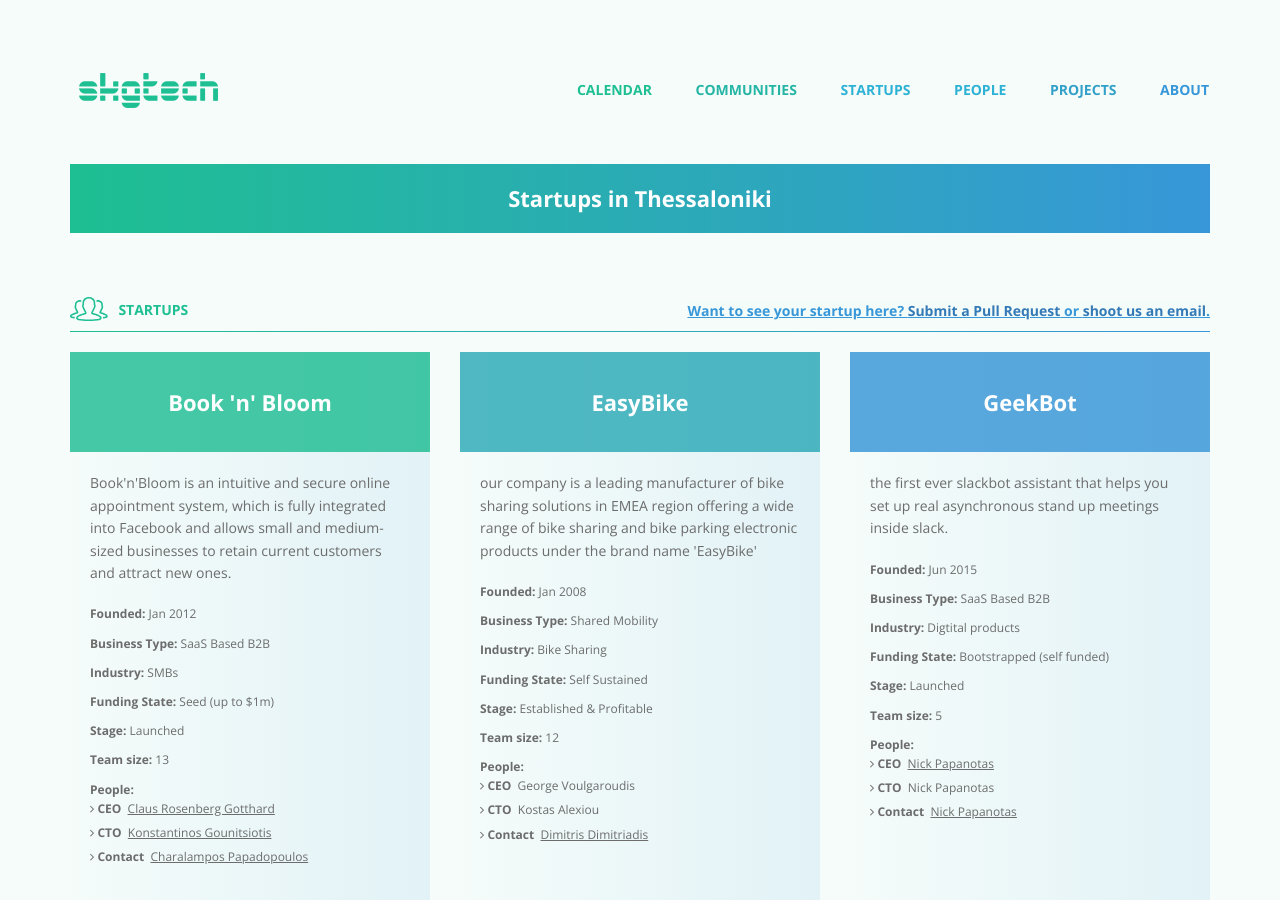
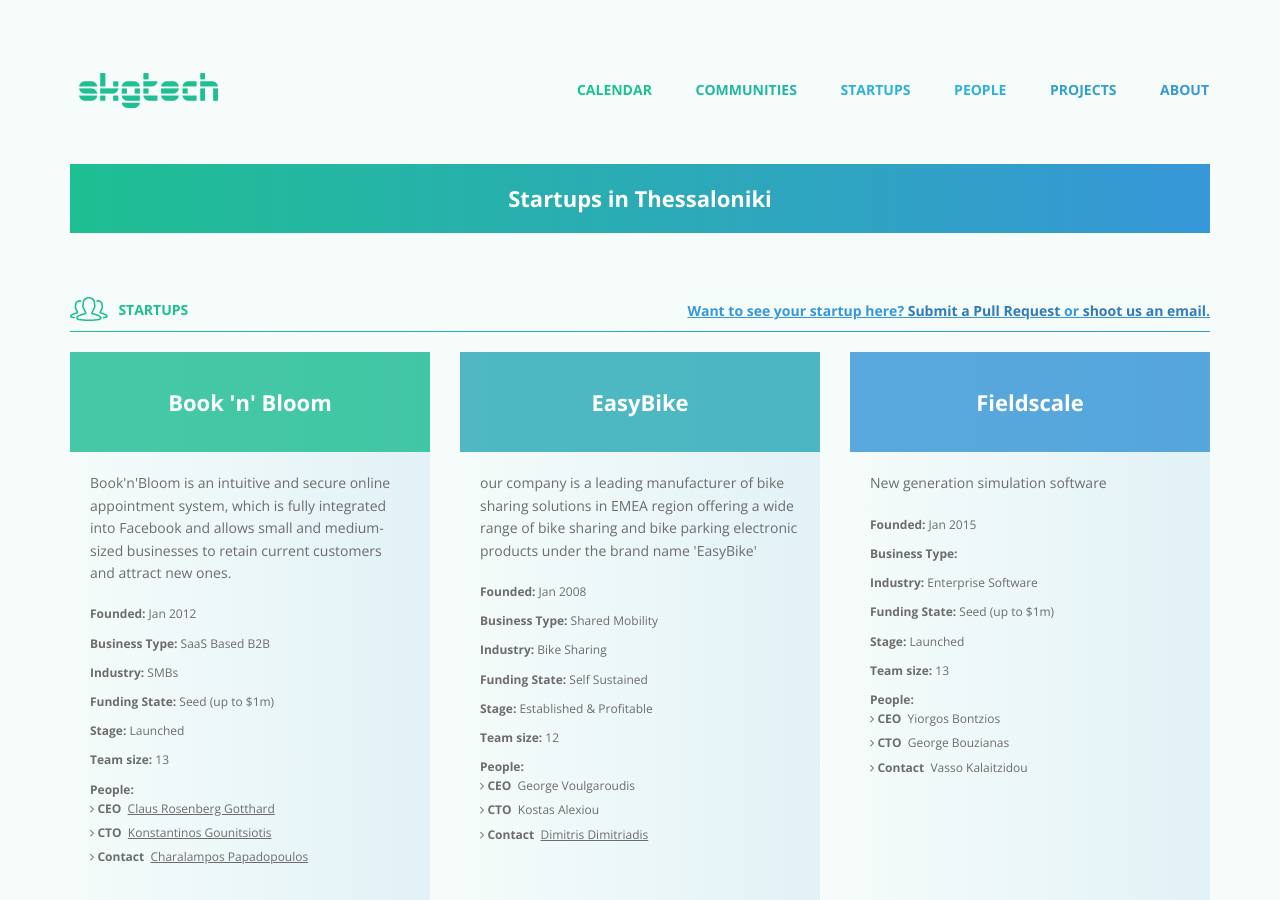
Before and after one commit to skgtech/skgtech.github.io, a Jekyll site: the page built from startups/index.html, in a window 1280 px wide and 900 px high. Built offline with Jekyll 4.4.1, drawn with Linux system fonts in a browser that asks for light colours; nearby versions of some CDN libraries.

Commit message:
Add fieldscale startup

```diff
--- a/_data/startups.yaml
+++ b/_data/startups.yaml
@@ -102,3 +102,15 @@
   cto: "Konstantinos Gounitsiotis"
   ctoEmail: "konstantinos@booknbloom.com"
   teamMembers: 13
+- companyName: "Fieldscale"
+  brandName: "Fieldscale"
+  stage: "Launched"
+  companyUrl: "http://www.fieldscale.com"
+  industry: "Enterprise Software"
+  yearFounded: "1/1/2015"
+  stateOfFunding: "Seed (up to $1m)"
+  highLevelPitch: "New generation simulation software"
+  ceo: "Yiorgos Bontzios"
+  contactPerson: "Vasso Kalaitzidou"
+  cto: "George Bouzianas"
+  teamMembers: 13
```
